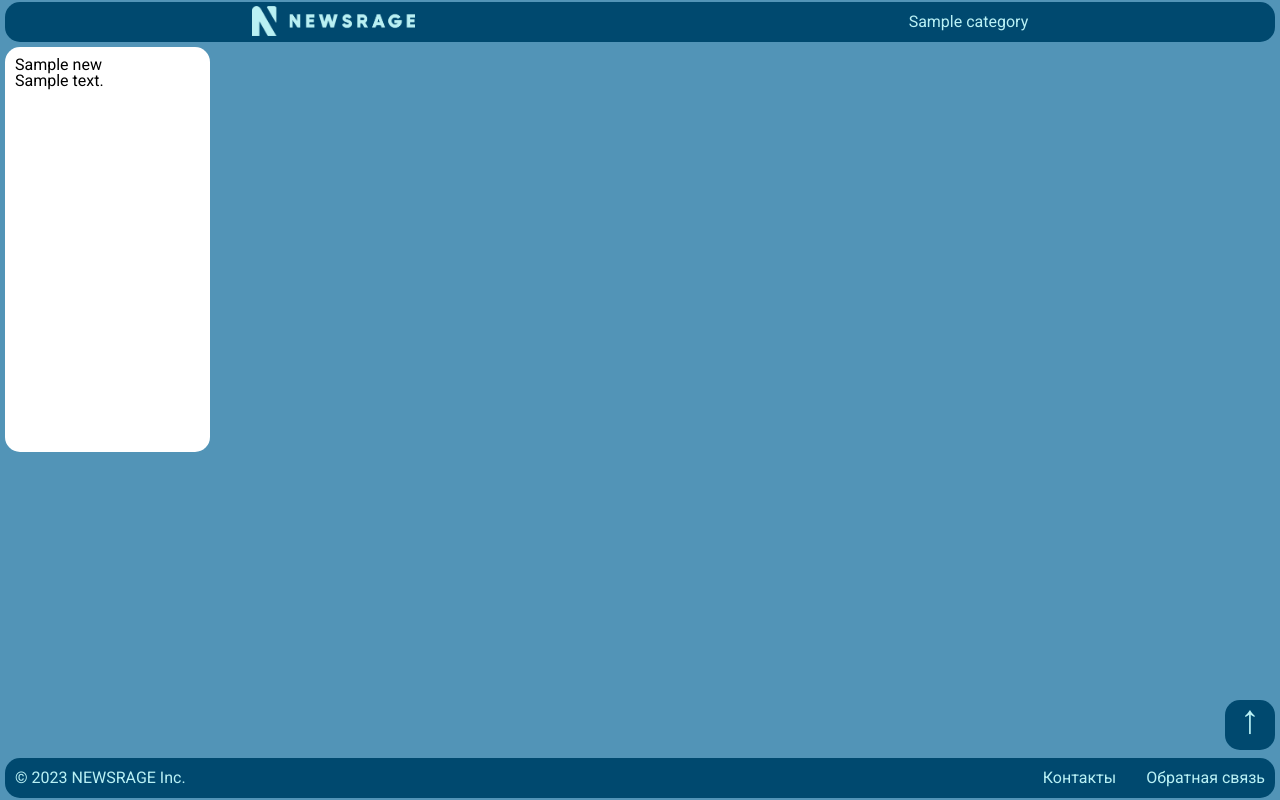
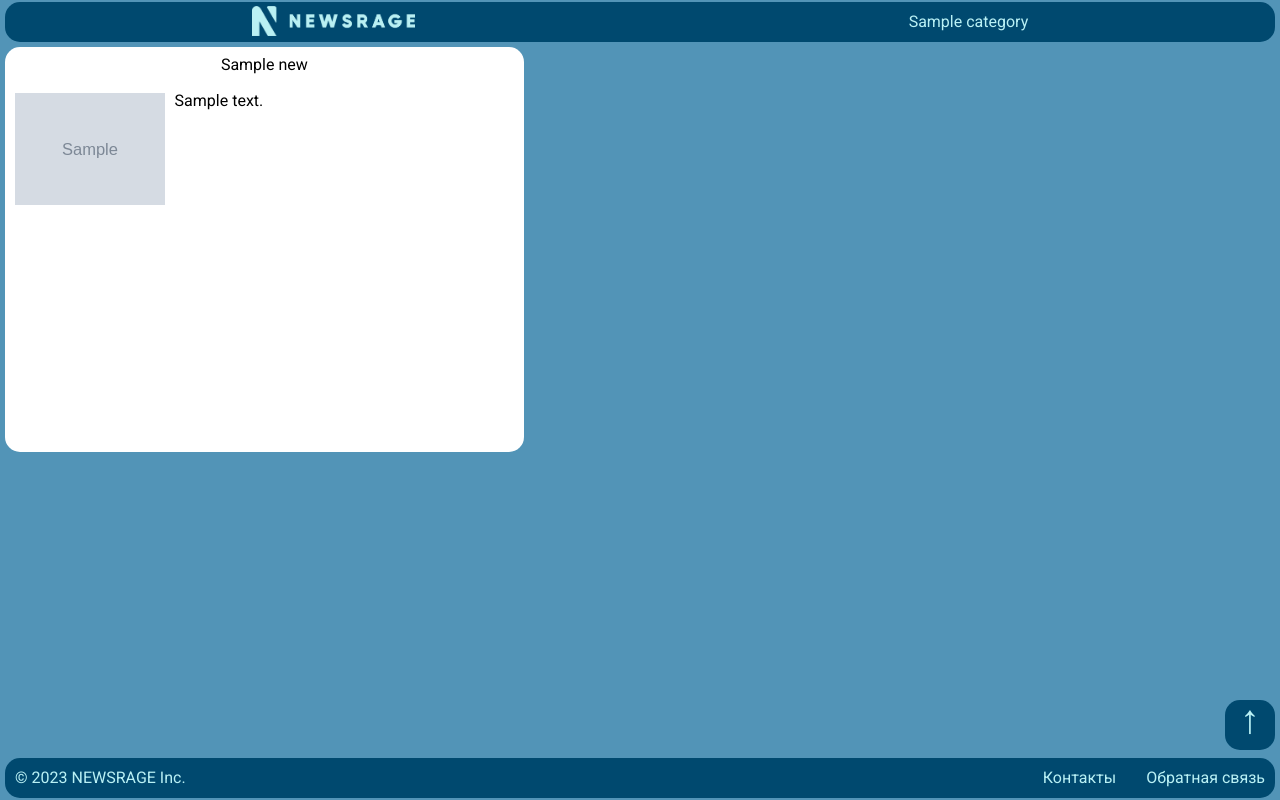
Before and after one commit to lopachukseva/newsrage, a Django app: page / in a window 1280 px wide. Run offline with Django 4.2, Linux system fonts and the light colour scheme; tables that the repository leaves empty hold one stand-in row (values such as "Sample post"); grey boxes marked "Sample" are stand-in pictures.

Commit message:
style and template updates

```diff
--- a/newsrage/newsapp/models.py
+++ b/newsrage/newsapp/models.py
@@ -16,7 +16,7 @@ class News(models.Model):
         return self.title
 
     def get_absolute_url(self):
-        return reverse('post', kwargs={'post_id': self.pk})
+        return reverse('post', kwargs={'post_slug': self.slug})
 
     class Meta:
         verbose_name = 'Новости'
@@ -33,7 +33,7 @@ class Category(models.Model):
         return self.name
 
     def get_absolute_url(self):
-        return reverse('category', kwargs={'category_id': self.pk})
+        return reverse('category', kwargs={'category_slug': self.slug})
 
     class Meta:
         verbose_name = 'Категория'
--- a/newsrage/newsapp/static/newsapp/css/style.css
+++ b/newsrage/newsapp/static/newsapp/css/style.css
@@ -181,6 +181,28 @@ a.text {
 
 
 
+.main-article-post {
+    display: flex;
+    flex-direction: column;
+    align-items: center;
+}
+
+.main-article-post-text-img{
+    margin: 20px 0px;
+    display: flex;
+    flex-direction: row;
+}
+
+.main-article-post-text-img p{
+    margin-left: 10px;
+}
+
+.main-article-post-text-img img{
+    width: 30%;
+}
+
+
+
 @media screen and (max-width: 1200px) {
     .main-grid {
         grid-template-columns: repeat(2, minmax(100px, 1fr));
--- a/newsrage/newsapp/templates/newsapp/index.html
+++ b/newsrage/newsapp/templates/newsapp/index.html
@@ -6,18 +6,28 @@
 
     {% if forloop.first %}
     <a class="main-article item-1" href="{{ post.get_absolute_url }}">
-        <article>
+        <article class="main-article-post">
             <h2>{{ post.title }}</h2>
-            <p>{{ post.content|truncatewords:10 }}</p>
-            <!--        <p>{{ post.content|linebreaks|truncatewords:10 }}</p>-->
+            <div class="main-article-post-text-img">
+                {% if post.photo %}
+                <img src="{{ post.photo.url }}">
+                {% endif %}
+                <p>{{ post.content|truncatewords:100 }}</p>
+                <!--        <p>{{ post.content|linebreaks|truncatewords:10 }}</p>-->
+            </div>
         </article>
     </a>
     {% else %}
     <a class="main-article" href="{{ post.get_absolute_url }}">
-        <article>
+        <article class="main-article-post">
             <h2>{{ post.title }}</h2>
-            <p>{{ post.content|truncatewords:10 }}</p>
-            <!--        <p>{{ post.content|linebreaks|truncatewords:10 }}</p>-->
+            <div class="main-article-post-text-img">
+                {% if post.photo %}
+                <img src="{{ post.photo.url }}">
+                {% endif %}
+                <p>{{ post.content|truncatewords:25 }}</p>
+                <!--        <p>{{ post.content|linebreaks|truncatewords:10 }}</p>-->
+            </div>
         </article>
     </a>
     {% endif %}
--- a/newsrage/newsapp/templates/newsapp/post.html
+++ b/newsrage/newsapp/templates/newsapp/post.html
@@ -4,14 +4,14 @@
 
 <article class="post-article">
 
-    <p>{{ post.title }}</p>
-
+    <h1>{{ post.title }}</h1>
+<div class="post-photo-text">
     {% if post.photo %}
     <img src="{{ post.photo.url }}">
     {% endif %}
 
     <p>{{ post.content }}</p>
-
+</div>
 </article>
 
 {% endblock %}
--- a/newsrage/newsapp/urls.py
+++ b/newsrage/newsapp/urls.py
@@ -5,6 +5,6 @@ urlpatterns = [
     path('', index, name='index'),
     path('contacts/', contacts, name='contacts'),
     path('feedback/', feedback, name='feedback'),
-    path('category/<int:category_id>/', category, name='category'),
-    path('<int:post_id>/', post, name='post'),
+    path('category/<slug:category_slug>/', category, name='category'),
+    path('<slug:post_slug>/', post, name='post'),
 ]
--- a/newsrage/newsapp/views.py
+++ b/newsrage/newsapp/views.py
@@ -32,8 +32,10 @@ def feedback(response):
     return render(response, 'newsapp/feedback.html')
 
 
-def category(response, category_id):
-    posts = News.objects.filter(category=category_id).filter(is_published=True)
+def category(response, category_slug):
+    category = Category.objects.get(slug=category_slug)
+
+    posts = News.objects.filter(category=category.pk).filter(is_published=True)
 
     if len(posts) == 0:
         raise Http404()
@@ -48,8 +50,8 @@ def category(response, category_id):
     return render(response, 'newsapp/index.html', context=context)
 
 
-def post(response, post_id):
-    post = News.objects.get(pk=post_id)
+def post(response, post_slug):
+    post = News.objects.get(slug=post_slug)
 
     context = {
         'title': 'NEWSRAGE',
@@ -61,4 +63,4 @@ def post(response, post_id):
 
 
 def pageNotFound(response, exception):
-    return HttpResponseNotFound(f'<h3>Упс! Кажется, такой страницы не существует, или же она была удалена.</h3>')
+    return render(response, 'newsapp/notfound.html')
```
Also changed, not shown: other parts of newsrage/newsapp/static/newsapp/css/style.css (+43 -0 lines), newsrage/newsapp/templates/newsapp/notfound.html (added, +10 -0 lines), newsrage/media/photos/sj2kdg2dk234jb205309.png (added), newsrage/newsapp/static/newsapp/images/vertical_logo.png (added).
